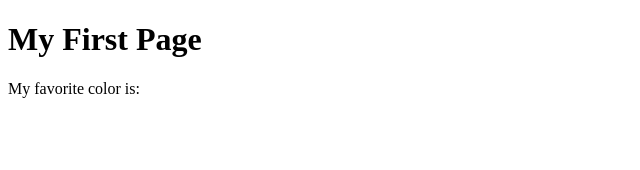
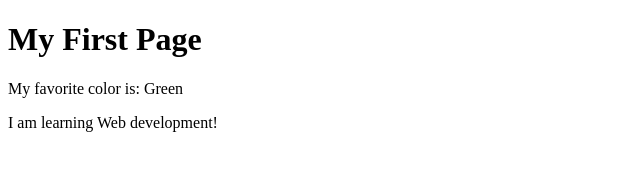
Before and after one commit to crisvalveslds/wdd130, a plain HTML site: page week01/first-page.html in a window 1280 px wide. Shown: the whole page, without its empty margins (0-640 px from the left). Drawn offline with Linux system fonts and the light colour scheme.

Commit message:
Update first-page and images

```diff
--- a/week01/first-page.html
+++ b/week01/first-page.html
@@ -1,12 +1,16 @@
 <!DOCTYPE html>
 <html lang="en">
+
 <head>
     <meta charset="UTF-8">
     <meta name="viewport" content="width=device-width, initial-scale=1.0">
     <title>My First Page</title>
 </head>
+
 <body>
     <h1>My First Page</h1>
-    <p>My favorite color is: </p>
+    <p>My favorite color is: Green</p>
+    <p>I am learning Web development!</p>
 </body>
+
 </html>
```
Also changed, not shown: week01/images.html (+4 -1 lines), week01/images/temple-small.jpg (added).
